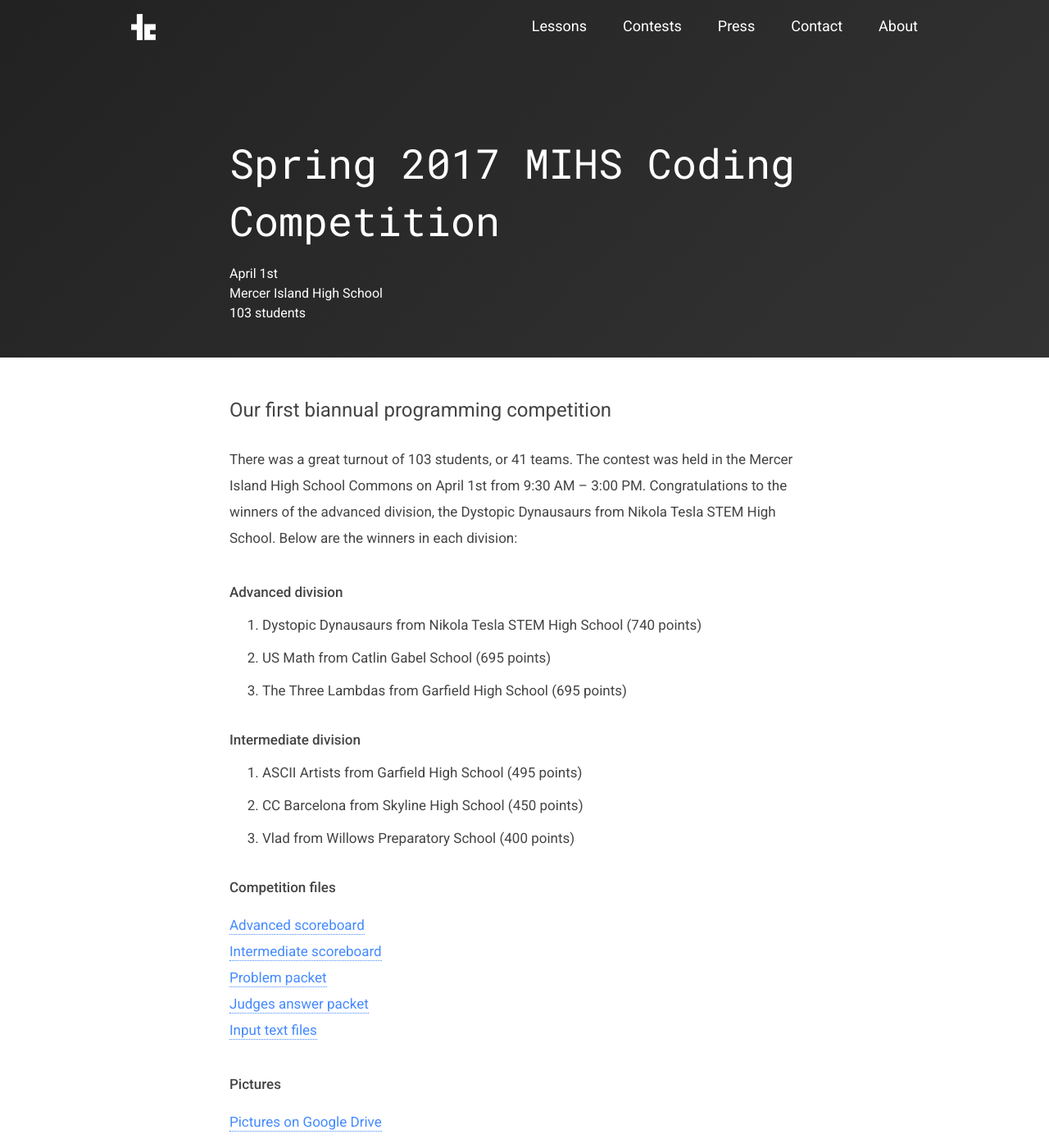
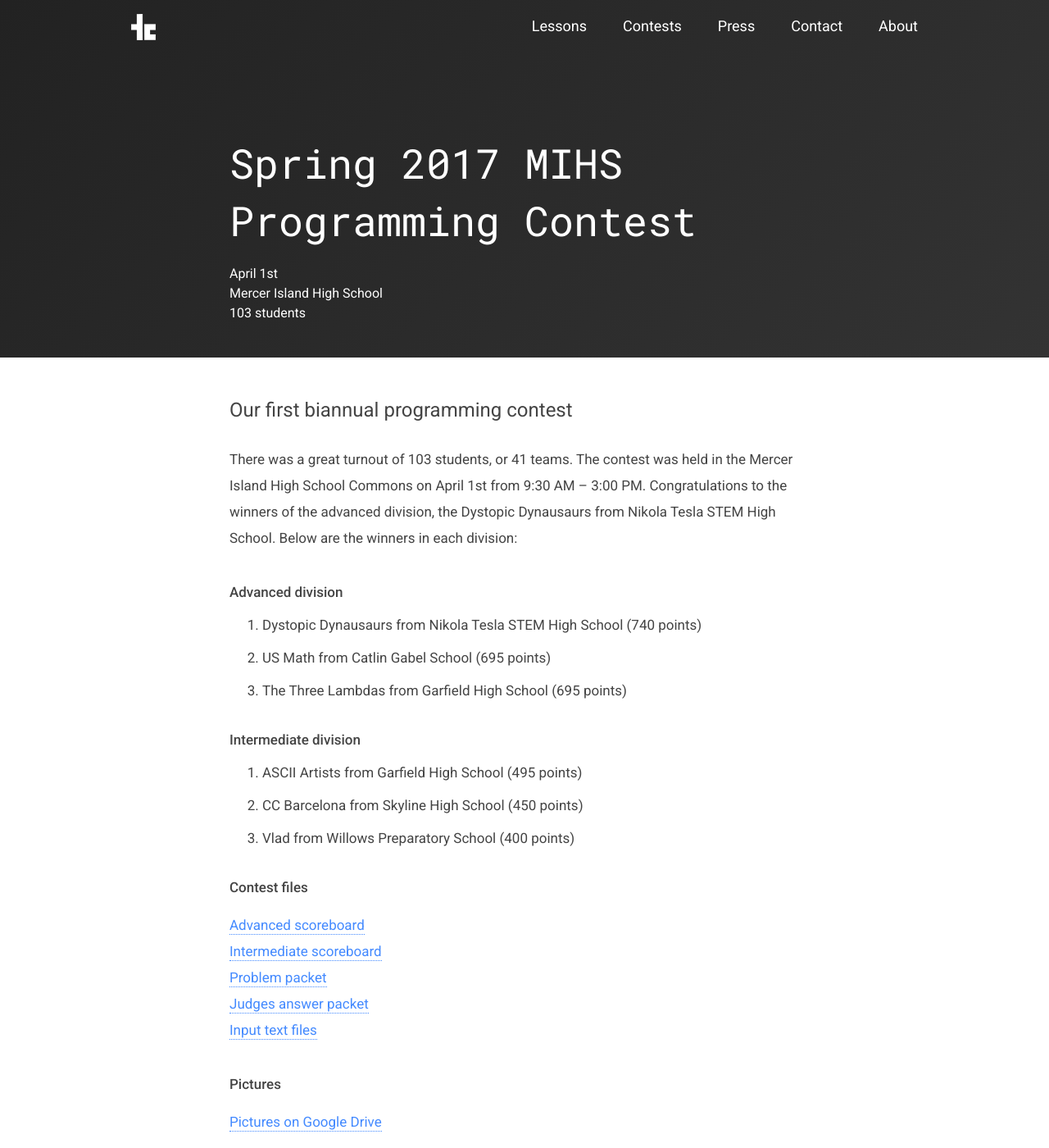
Before and after one commit to teamscode/teamscode.github.io, a Jekyll site: the page built from _posts/2017-05-08-spring-2017-mihs-programming-contest.md, in a window 1280 px wide and 1400 px high. Shown: the whole window at 82% size. Built offline with Jekyll 4.4.1, drawn with Linux system fonts in a browser that asks for light colours; nearby versions of some CDN libraries.

Commit message:
Update and rename

```diff
--- a/_posts/2017-05-08-spring-2017-mihs-coding-competition.md
+++ b/_posts/2017-05-08-spring-2017-mihs-programming-contest.md
@@ -1,13 +1,13 @@
 ---
 layout: post-contest
-permalink: /contest/spring-2017-mihs-coding-competition/
-contest_title: Spring 2017 MIHS Coding Competition
+permalink: /contest/spring-2017-mihs-programming-contest/
+contest_title: Spring 2017 MIHS Programming Contest
 contest_date: April 1st
 contest_location: Mercer Island High School
 contest_size:  103
 ---
 
-# Our first biannual programming competition
+# Our first biannual programming contest
 
 There was a great turnout of 103 students, or 41 teams. The contest was held in the Mercer Island High School Commons on April 1st from 9:30 AM – 3:00 PM. Congratulations to the winners of the advanced division, the Dystopic Dynausaurs from Nikola Tesla STEM High School.  Below are the winners in each division:
 
@@ -23,7 +23,7 @@ There was a great turnout of 103 students, or 41 teams. The contest was held in
 2. CC Barcelona from Skyline High School (450 points)
 3. Vlad from Willows Preparatory School (400 points)
 
-## Competition files
+## Contest files
 
 [Advanced scoreboard](http://example.net/)
 [Intermediate scoreboard](http://example.net/)
```
